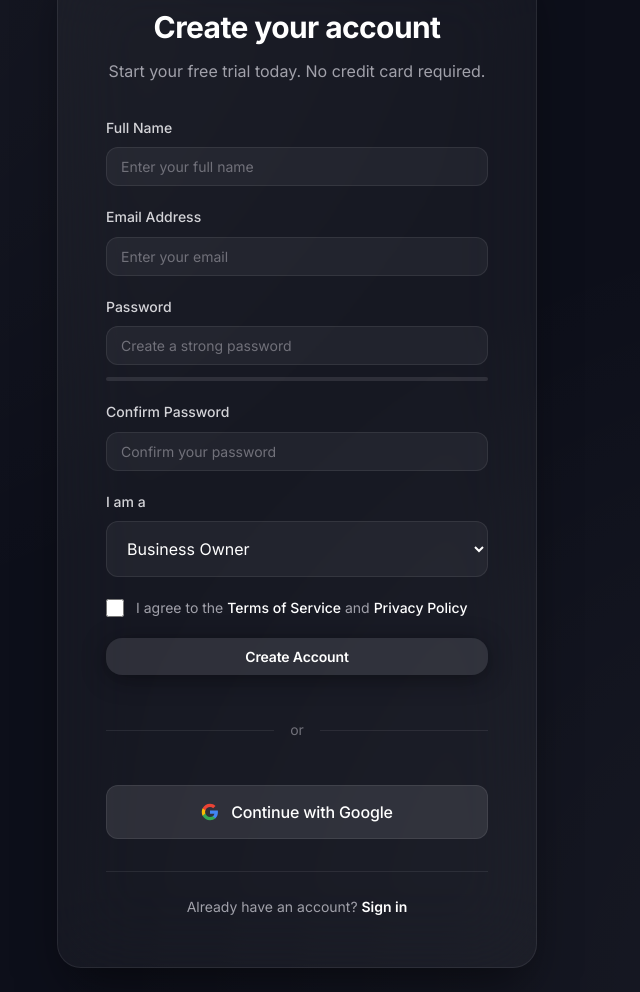
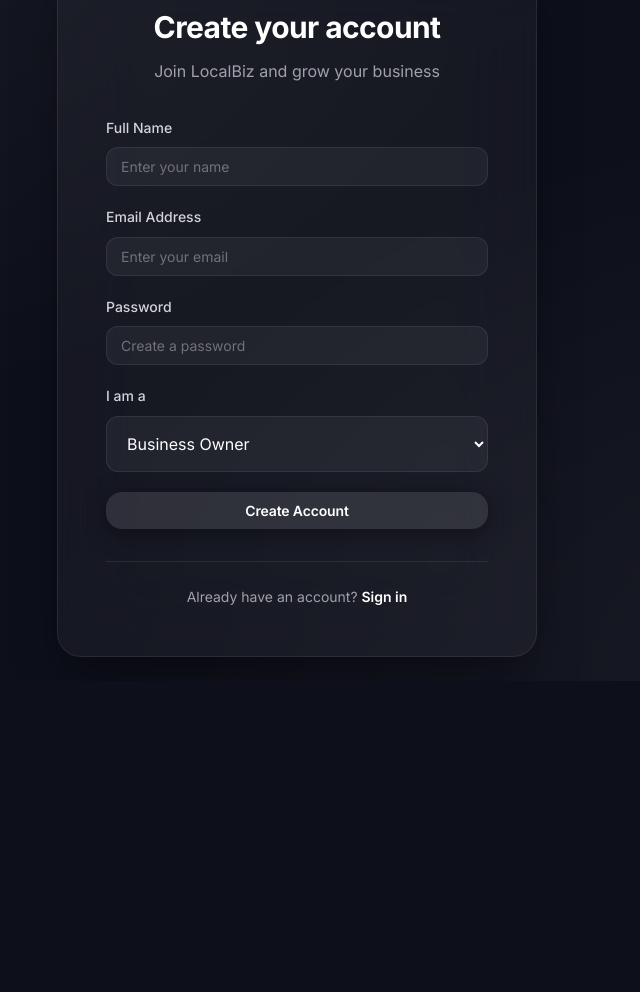
Before and after one commit to Harshal-cpu/local-business-app, a website: page frontend/signup.html in a window 1280 px wide. Shown: the part 140-1132 px from the top of the page, without its empty margins (343-983 px from the left). After the commit the page ends 821 px from the top, so only its background shows below. Drawn offline with Linux system fonts and the light colour scheme.

Commit message:
fix: add favicon link to auth pages to stop /favicon.ico 404s

```diff
--- a/frontend/login.html
+++ b/frontend/login.html
@@ -5,6 +5,7 @@
     <meta charset="UTF-8">
     <meta name="viewport" content="width=device-width, initial-scale=1.0">
     <title>Sign In - LocalBiz</title>
+    <link rel="icon" type="image/png" href="favicon.png">
     <link rel="preconnect" href="https://fonts.googleapis.com">
     <link rel="preconnect" href="https://fonts.gstatic.com" crossorigin>
     <link href="https://fonts.googleapis.com/css2?family=Inter:wght@300;400;500;600;700;800&display=swap"
--- a/frontend/signup.html
+++ b/frontend/signup.html
@@ -5,6 +5,7 @@
     <meta charset="UTF-8">
     <meta name="viewport" content="width=device-width, initial-scale=1.0">
     <title>Sign Up - LocalBiz</title>
+    <link rel="icon" type="image/png" href="favicon.png">
     <link rel="preconnect" href="https://fonts.googleapis.com">
     <link rel="preconnect" href="https://fonts.gstatic.com" crossorigin>
     <link href="https://fonts.googleapis.com/css2?family=Inter:wght@300;400;500;600;700;800&display=swap"
@@ -26,13 +27,13 @@
                 <div class="auth-form-container">
                     <div class="auth-form-header">
                         <h1>Create your account</h1>
-                        <p>Start your free trial today. No credit card required.</p>
+                        <p>Join LocalBiz and grow your business</p>
                     </div>
 
                     <form class="modern-form" id="signupForm">
                         <div class="form-group">
-                            <label for="fullName">Full Name</label>
-                            <input type="text" id="fullName" placeholder="Enter your full name" required>
+                            <label for="name">Full Name</label>
+                            <input type="text" id="name" placeholder="Enter your name" required>
                         </div>
 
                         <div class="form-group">
@@ -42,50 +43,18 @@
 
                         <div class="form-group">
                             <label for="password">Password</label>
-                            <input type="password" id="password" placeholder="Create a strong password" required>
-                            <div class="password-strength">
-                                <div class="strength-bar"></div>
-                            </div>
+                            <input type="password" id="password" placeholder="Create a password" required>
                         </div>
 
                         <div class="form-group">
-                            <label for="confirmPassword">Confirm Password</label>
-                            <input type="password" id="confirmPassword" placeholder="Confirm your password" required>
-                        </div>
-
-                        <div class="form-group">
-                            <label for="userRole">I am a</label>
-                            <select id="userRole" required>
-                                <option value="business_owner">Business Owner</option>
+                            <label for="role">I am a</label>
+                            <select id="role" required>
+                                <option value="business">Business Owner</option>
                                 <option value="customer">Customer</option>
                             </select>
                         </div>
 
-                        <div class="form-checkbox">
-                            <input type="checkbox" id="terms" required>
-                            <label for="terms">I agree to the <a href="#">Terms of Service</a> and <a href="#">Privacy
-                                    Policy</a></label>
-                        </div>
-
                         <button style="background: rgba(255, 255, 255, 0.1);" type="submit" class="btn btn-primary btn-full">Create Account</button>
-
-                        <div class="form-divider">
-                            <span>or</span>
-                        </div>
-
-                        <button type="button" class="btn btn-google">
-                            <svg width="18" height="18" viewBox="0 0 24 24">
-                                <path fill="#4285F4"
-                                    d="M22.56 12.25c0-.78-.07-1.53-.2-2.25H12v4.26h5.92c-.26 1.37-1.04 2.53-2.21 3.31v2.77h3.57c2.08-1.92 3.28-4.74 3.28-8.09z" />
-                                <path fill="#34A853"
-                                    d="M12 23c2.97 0 5.46-.98 7.28-2.66l-3.57-2.77c-.98.66-2.23 1.06-3.71 1.06-2.86 0-5.29-1.93-6.16-4.53H2.18v2.84C3.99 20.53 7.7 23 12 23z" />
-                                <path fill="#FBBC05"
-                                    d="M5.84 14.09c-.22-.66-.35-1.36-.35-2.09s.13-1.43.35-2.09V7.07H2.18C1.43 8.55 1 10.22 1 12s.43 3.45 1.18 4.93l2.85-2.22.81-.62z" />
-                                <path fill="#EA4335"
-                                    d="M12 5.38c1.62 0 3.06.56 4.21 1.64l3.15-3.15C17.45 2.09 14.97 1 12 1 7.7 1 3.99 3.47 2.18 7.07l3.66 2.84c.87-2.6 3.3-4.53 6.16-4.53z" />
-                            </svg>
-                            Continue with Google
-                        </button>
                     </form>
 
                     <div class="auth-footer">
```
